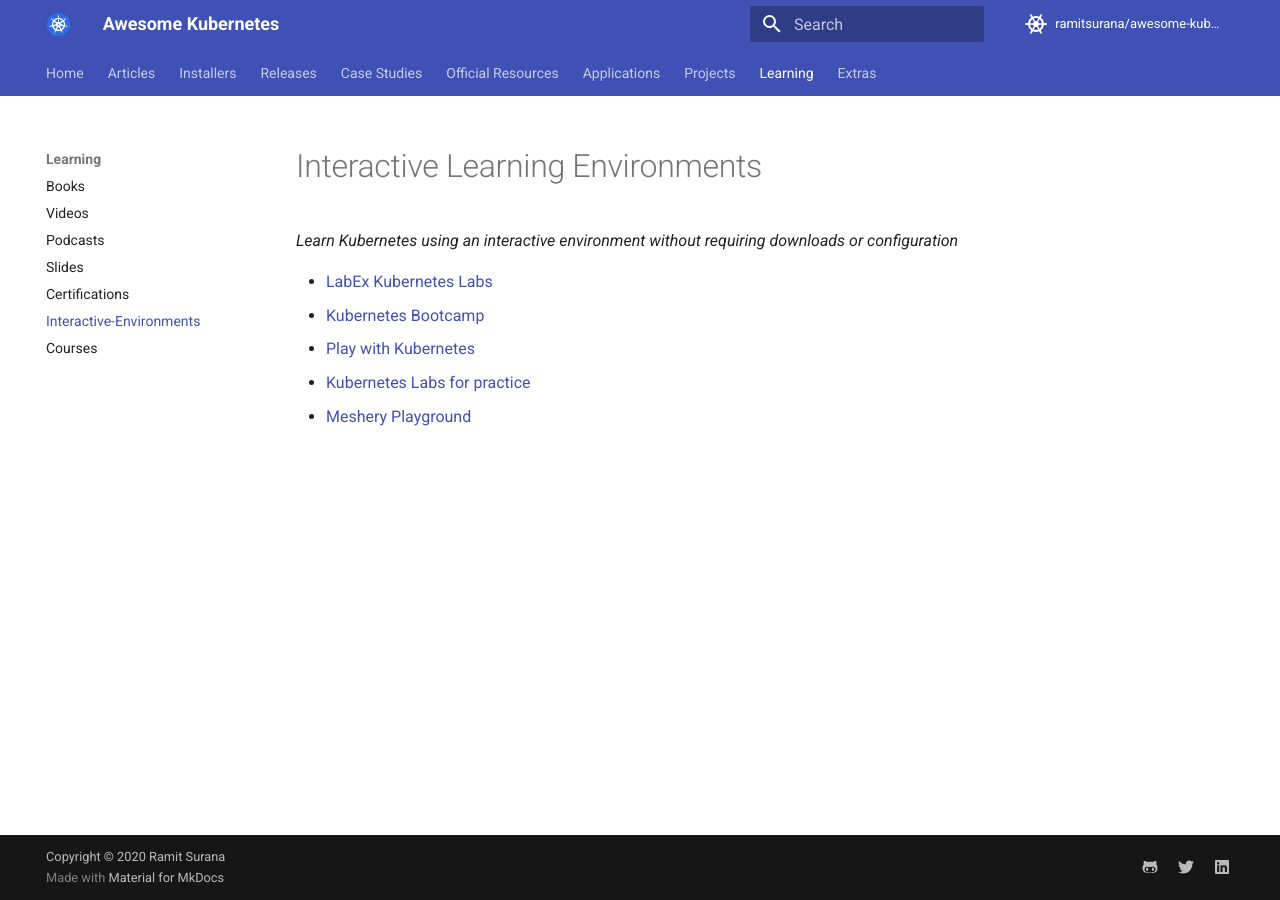
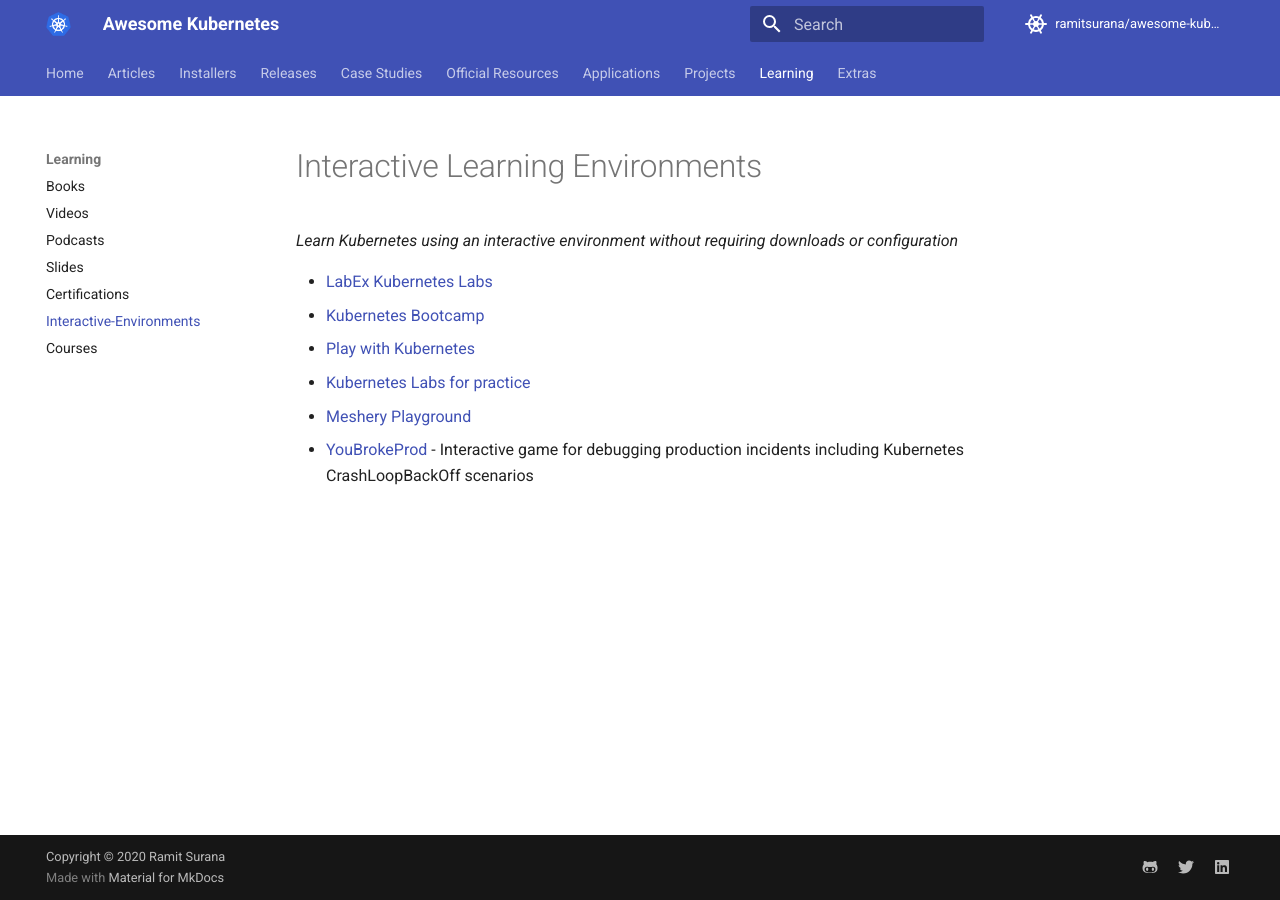
Before and after one commit to ramitsurana/awesome-kubernetes, an MkDocs documentation site: the page built from docs/learning-resources/interactive-environments.md, in a window 1280 px wide. Built offline with MkDocs 1.6.1 and Material for MkDocs 9.7.7, drawn with Linux system fonts in a browser that asks for light colours; comment, search, counter and statistics services are not loaded.

Commit message:
Add YouBrokeProd to Interactive Learning Environments

```diff
--- a/docs/learning-resources/interactive-environments.md
+++ b/docs/learning-resources/interactive-environments.md
@@ -8,3 +8,4 @@ Interactive Learning Environments
 * [Play with Kubernetes](http://labs.play-with-k8s.com/)
 * [Kubernetes Labs for practice](https://www.sharelearn.net/practice/k8slabs/)
 * [Meshery Playground](https://play.meshery.io/)
+* [YouBrokeProd](https://youbrokeprod.com) - Interactive game for debugging production incidents including Kubernetes CrashLoopBackOff scenarios
```
